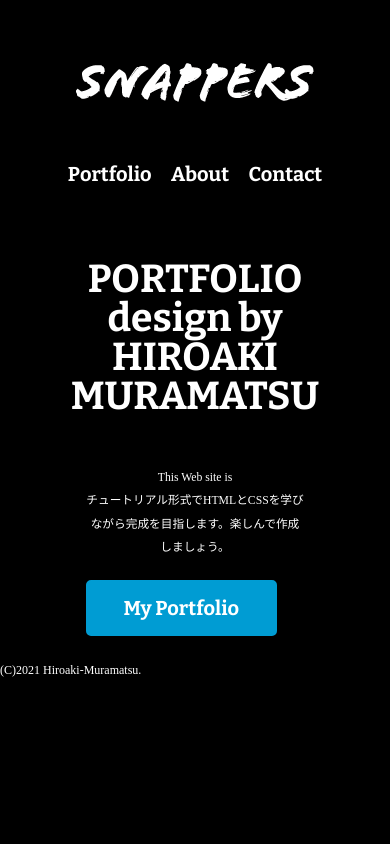
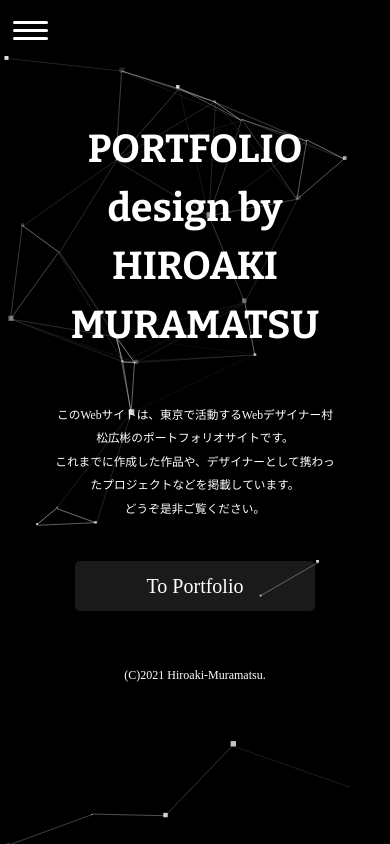
Before and after one commit to mrmt0703/portfolio, a plain HTML site: page index.html in a window 390 px wide. Drawn offline with nearby package versions, Linux system fonts and the light colour scheme.

Commit message:
ポートフォリオサイト "修正"

```diff
--- a/css/style.css
+++ b/css/style.css
@@ -1,9 +1,12 @@
 @charset "UTF-8";     /* 文字コードの記述 */
+@import 'https://fonts.googleapis.com/css?family=Open+Sans+Condensed:300';
 
 /* -----------------------
 ******  common.html  ******
 --------------------------*/
 body {
+  width: 100%;
+  margin: 0 auto;
   background-color: #ccc;
   color: #333;
   font-size: 15px;
@@ -11,55 +14,129 @@ body {
   margin: 0 auto;
 }
 a {
-  color: #3538aa;
+  color: #fff;
   text-decoration: none;
   cursor: pointer;
 }
+/*
+a:visited {
+  color: #009cd3; }            /* 訪問済みの状態 */
 
-a:visited {
-  color: #788d93;             /* 訪問済みの状態 */
-}
-a:hover {
-  text-decoration:underline;    /* リンク上でアンダーライン表示の状態 */
-}
+
 /* -----------------------
           header
 --------------------------*/
 header {
+  width: 90%;
   margin: 0 auto;
-  width: 80%;
-  height: 100px;
+  display: flex;
+  align-items: center;
 }
-.logo {
-  float: left;
-  margin-top: 40px;
+/*------------------------------
+
+  ここから下がハンバーガーメニュー
+  に関するCSS
+
+------------------------------*/
+
+/* チェックボックスは非表示に */
+.drawer-hidden {
+  display: none;
 }
-.global-nav {
-  float: right;
-  margin-top: 40px;
+/* ハンバーガーアイコンの設置スペース */
+.drawer-open {
+  display: flex;
+  height: 60px;
+  width: 60px;
+  justify-content: center;
+  align-items: center;
+  position: relative;
+  z-index: 100;/* 重なり順を一番上に */
+  cursor: pointer;
 }
-.global-nav li {
-  float: left;
-  margin: 0 20px;
-  font-size: 20px;
+
+/* ハンバーガーメニューのアイコン */
+.drawer-open span,
+.drawer-open span:before,
+.drawer-open span:after {
+  content: '';
+  display: block;
+  height: 3px;
+  width: 35px;
+  border-radius: 3px;
+  background: #fff;
+  transition: 0.5s;
+  position: absolute;
+}
+
+/* 三本線のうち一番上の棒の位置調整 */
+.drawer-open span:before {
+  bottom: 8px;
+}
+
+/* 三本線のうち一番下の棒の位置調整 */
+.drawer-open span:after {
+  top: 8px;
+}
+
+/* アイコンがクリックされたら真ん中の線を透明にする */
+#drawer-check:checked ~ .drawer-open span {
+  background: rgba(255, 255, 255, 0);
+}
+
+/* アイコンがクリックされたらアイコンが×印になように上下の線を回転 */
+#drawer-check:checked ~ .drawer-open span::before {
+  bottom: 0;
+  transform: rotate(225deg);
+}
+
+#drawer-check:checked ~ .drawer-open span::after {
+  top: 0;
+  transform: rotate(-225deg);
+}
+/* メニューのデザイン*/
+.drawer-content {
+  width: 100%;
+  height: 100%;
+  position: fixed;
+  top: 0;
+  left: 100%;/* メニューを画面の外に飛ばす */
+  z-index: 99;
+  background: #a9a9a9;
+  transition: .5s;
+}
+.drawer-list  {
+  padding: 0;
+}
+.drawer-list li {
   list-style: none;
-  font-family: 'Bitter', serif;
+  font-size: 1.5vw;
+  text-align: center;
+  padding: 40px 0;
+  transition: .3s;
+  -webkit-transform: scale(1);
+  transform: scale(1);
 }
-.global-nav li a {
-  color: #fff;
+.drawer-list li:hover {
+  -webkit-transform: scale(1.5);
+  transform: scale(1.5);
 }
-.global-nav li a:hover {
-  border-bottom: 2px solid #fff;
-  padding-bottom: 3px;
-  text-decoration: none;
+.drawer-list li:first-child {
+  margin-top: 15%;
 }
+
+/* アイコンがクリックされたらメニューを表示 */
+#drawer-check:checked ~ .drawer-content {
+  left: 0;/* メニューを画面に入れる */
+}
+
 /* -----------------------
           wrap
 --------------------------*/
 /* ※id属性にcssを適用する場合は、#(シャープ)の後ろにid名を記述していく */
 /* プロパティclearはfloatを解除するためのプロパティ。今回はheaderに付与されているがheader以降も反映されてしまうため記述が必要になる */
 #wrap {
-  width: 80%;
+  width: 90%;
   margin: 0 auto;
   clear: both;
   background-color: #fff;
@@ -74,10 +151,9 @@ header {
          footer
 --------------------------*/
 footer {
+  width: 80%;
   color: #fff;
   text-align: center;
-  padding: 20px 0;
-  background-color: #767671;
 }
 footer small {
   font-size: 12px;
@@ -87,7 +163,7 @@ footer small {
 ******  index.html  ******
 -------------------------*/
 #index {
-  background-image: url(/images/perfume-ring.jpg);
+  background-color: #000;
   background-repeat: no-repeat;         /* 繰り返しを制御する */
   background-position: center center;   /* 表示開始位置を指定する */
   background-attachment: fixed;         /* 表示位置を固定する */
@@ -100,8 +176,8 @@ footer small {
 }
 
 #index h1 {
-  font-size: 100px;
-  line-height: 1;
+  font-size: 4.5vw;
+  line-height: 1.3;
   color: #fff;
   font-family: 'Bitter', serif;
   margin-bottom: 50px;
@@ -111,32 +187,88 @@ footer small {
   margin-top: 150px;
 }
 #index p {
-  font-size: 16px;
+  font-size: 0.9vw;
   color: #fff;
 }
-.btn a {
-  background-color: #009cd3;
+
+/* --- To Portfolio ボタン --- */
+.btn {
+  line-height: 50px;
+  height: 50px;
+  text-align: center;
+  width: 240px;
+  cursor: pointer;
+  margin-top: 60px;
+}
+.btn-one {
   color: #fff;
   font-size: 20px;
-  font-family: 'Bitter', serif;
-  display: block;
-  width: 185px;                         /* inline要素からblock要素に変更し、横幅を指定 */
-  text-align: center;
-  line-height: 50px;
-  margin-top: 20px;                     /* 上下に高さを持たせるためにline-heightし中央寄せて本文とのバランスでmargin-topを指定 */
-  border-radius: 5px;                   /* ボタンの角を丸くする */
-  border: 3px solid #009cd3;          /* マウスを置いたときに色を反転させるためのcss */
+  transition: all 0.3s;
+  position: relative;
 }
-.btn a:hover {
-  text-decoration: none;
-  background-color: #fff;
-  color: #009cd3;                     /* 通常状態と真逆でcolorを設定することでわかりやすく反転する */
+.btn-one a {
+  transition: all 0.3s;
+  position: relative;
+  z-index: 98;
 }
+.btn-one::before {
+  content: '';
+  position: absolute;
+  bottom: 0;
+  left: 0;
+  width: 100%;
+  height: 100%;
+  z-index: 1;
+  opacity: 0;
+  transition: all 0.3s;
+  border-top-width: 1px;
+  border-bottom-width: 1px;
+  border-top-style: solid;
+  border-bottom-style: solid;
+  border-top-color: rgba(255,255,255,0.5);
+  border-bottom-color: rgba(255,255,255,0.5);
+  transform: scale(0.1, 1);
+}
+.btn-one:hover span {
+  letter-spacing: 3px;
+}
+.btn-one:hover::before {
+  opacity: 1;
+  transform: scale(1, 1);
+}
+.btn-one::after {
+  content: '';
+  position: absolute;
+  bottom: 0;
+  left: 0;
+  width: 100%;
+  height: 100%;
+  z-index: 1;
+  transition: all 0.3s;
+  background-color: rgba(255,255,255,0.1);
+  border-radius: 5px;
+}
+.btn-one:hover::after {
+  opacity: 0;
+  transform: scale(0.1, 1);
+}
+
 #index footer {
-  width: 100%;
-  margin: 150px auto 0 auto;
+  width: 90%;
+  margin: 80px auto 0 auto;
   text-align: left;
   background-color: transparent;         /* フッターの背景色も解除 */
+}
+
+/* ----- particles.js ------*/
+#index html,body {
+  height: 100%;/*高さを100%にして描画エリアをとる*/
+}
+#index #particles-js{
+	position:fixed;/*描画固定*/
+	z-index:-1;/*描画を一番下に*/
+	width: 100%;
+	height: 100%;
 }
 
 /*------------------------
@@ -391,6 +523,17 @@ a img:hover {
     margin: 0 auto;
     font-size: 1.9vw;
   }
+  header {
+    width: 100%;
+    margin: 0 auto;
+  }
+  .drawer-list li {
+    font-size: 4vw;
+    padding: 30px 0;
+  }
+  .drawer-list li:first-child {
+    margin-top: 30%;
+  }
   .main {
     float: none;
     width: auto;
@@ -416,8 +559,42 @@ a img:hover {
     padding: 30px 40px 10px;
     background-color: #f7f6f4;
   }
+  /* ------index.html-------- */
+  #index {
+    width: 100%;
+    margin: 0 auto;
+    text-align: center;
+
+  }
+  #index .content {
+    margin-top: 100px;
+  }
+  #index h1 {
+    font-size: 7vw;
+    line-height: 1.5;
+  }
+  #index p {
+    width: 100%;
+    margin: 0 auto;
+    font-size: 2vw;
+    color: #fff;
+  }
+  #index footer {
+    text-align: center;
+    margin-top: 0;
+  }
+  #index .btn {
+    margin: 100px 0 100px 0;
+  }
+  #index .btn-box {
+    display: flex;
+    justify-content: center;
+  }
 }
-/* 画面サイズが600px以下の場合に適用　スマホ */
+
+/*--------------------
+画面サイズが600px以下の場合に適用(スマホ)
+---------------------- */
 @media screen and (max-width:600px){
   body {
     font-size: 3.5vw;         /*vw(ビューポート)・・・Webブラウザに対する割合で利用者の端末に合わせて自動雨滴に切り替わる優れもの*/
@@ -429,25 +606,10 @@ a img:hover {
     font-size: 6vw;
   }
   header {
-    width: auto;
-    margin: 0 5%;
+    width: 100%;
+    margin: 0;
   }
-  .logo {
-    float: none;
-    margin-top: 60px;
-    text-align: center;
-  }
-  .global-nav {
-    float: none;
-    text-align: center;
-    margin-top: 40px;
-    padding: 0;
-  }
-  .global-nav li {
-    display: inline;
-    float: none;
-    margin: 0 8px;
-  }
+
   #wrap {
     margin-top: 40px;
     padding: 35px 0 0;
@@ -475,26 +637,30 @@ a img:hover {
   }
 /* --- index.html --- */
   #index {
-    width: 100%;
-    margin: 0 auto;
     text-align: center;
-    background-image: none;
-    background-color: #000;
   }
   #index .content {
-    margin-top: 100px;
+    margin-top: 60px;
   }
   #index h1 {
     font-size: 10vw;
-    line-height: 1;
+    line-height: 1.5;
   }
   #index p {
-    width: 70%;
+    width: 80%;
     margin: 0 auto;
     font-size: 3vw;
     color: #fff;
   }
   #index footer {
+    text-align: center;
     margin-top: 0;
   }
+  #index .btn {
+    margin: 40px 0 50px 0;
+  }
+  #index .btn-box {
+    display: flex;
+    justify-content: center;
+  }
 }
--- a/index.html
+++ b/index.html
@@ -10,31 +10,46 @@
 <link href="/images/favicon.ico" rel="shortcut icon">
 </head>
 <!-- 他のページと区別するためbodyタグにid属性を設定 -->
+<div id="particles-js"></div>
 <body id="index">
 <!----------------------
         header
 ----------------------->
 <header>
-  <div class="logo">
-      <a href="/index.html"><img src="./images/logo.png" alt="SNAPPERS"></a>
+  <!-- ハンバーガーメニュー部分 -->
+  <div class="drawer">
+    <!-- ハンバーガーメニューの表示・非表示を切り替えるチェックボックス -->
+    <input type="checkbox" id="drawer-check" class="drawer-hidden" >
+    <!-- ハンバーガーアイコン -->
+    <label for="drawer-check" class="drawer-open"><span></span></label>
+    <!-- メニュー -->
+    <nav class="drawer-content">
+      <ul class="drawer-list">
+        <li class="drawer-item">
+          <a href="portfolio.html">Portfolio</a>
+        </li>
+        <li class="drawer-item">
+          <a href="about.html">About</a>
+        </li>
+        <li class="drawer-item">
+          <a href="contact.html">Contact</a>
+        </li>
+      </ul>
+    </nav>
   </div>
-  <nav>
-  <ul class="global-nav">
-    <li><a href="portfolio.html">Portfolio</a></li>
-    <li><a href="about.html">About</a></li>
-    <li><a href="contact.html">Contact</a></li>
-  </ul>
-</nav>
 </header>
-
 <!----------------------
          wrap
 ----------------------->
 <div id="wrap">
   <div class="content">
     <h1>PORTFOLIO <br>design by <br>HIROAKI MURAMATSU</h1>
-    <p>This Web site is <br>チュートリアル形式でHTMLとCSSを学びながら完成を目指します。楽しんで作成しましょう。</p>
-    <p class="btn"><a href="/portfolio.html">My Portfolio</a></p>
+    <p>このWebサイトは、東京で活動するWebデザイナー村松広彬のポートフォリオサイトです。<br>これまでに作成した作品や、デザイナーとして携わったプロジェクトなどを掲載しています。<br>どうぞ是非ご覧ください。</p>
+    <div class="btn-box">
+      <div class="btn btn-one">
+      <a href="portfolio.html">To Portfolio</a>
+      </div>
+    </div>
   </div>
 </div>
 <!----------------------
@@ -43,5 +58,7 @@
 <footer>
   <small>(C)2021 Hiroaki-Muramatsu.</small>
 </footer>
+<script src="http://cdn.jsdelivr.net/particles.js/2.0.0/particles.min.js"></script>
+<script src="particles.js"></script>
 </body>
 </html>
--- /dev/null
+++ b/particles.js
@@ -0,0 +1,82 @@
+particlesJS("particles-js",{
+  "particles":{
+    "number":{
+      "value":70,//この数値を変更すると幾何学模様の数が増減できる
+      "density":{
+        "enable":true,
+        "value_area":800
+      }
+    },
+    "color":{
+      "value":"#ffffff"//色
+    },
+    "shape":{
+      "type":"polygon",//形状はpolygonを指定
+      "stroke":{
+        "width":0,
+      },
+  "polygon":{
+    "nb_sides":4//多角形の角の数
+  },
+  "image":{
+    "width":190,
+    "height":100
+  }
+  },
+    "opacity":{
+    "value":0.664994832269074,
+    "random":false,
+    "anim":{
+      "enable":true,
+      "speed":2.2722661797524872,
+      "opacity_min":0.08115236356258881,
+      "sync":false
+    }
+    },
+    "size":{
+      "value":3,
+      "random":true,
+      "anim":{
+        "enable":false,
+        "speed":40,
+        "size_min":0.1,
+        "sync":false
+      }
+    },
+    "line_linked":{
+      "enable":true,
+      "distance":150,
+      "color":"#ffffff",
+      "opacity":0.6,
+      "width":1
+    },
+    "move":{
+      "enable":true,
+      "speed":6,//この数値を小さくするとゆっくりな動きになる
+      "direction":"none",//方向指定なし
+      "random":false,//動きはランダムにしない
+      "straight":false,//動きをとどめない
+      "out_mode":"out",//画面の外に出るように描写
+      "bounce":false,//跳ね返りなし
+      "attract":{
+        "enable":false,
+        "rotateX":600,
+        "rotateY":961.4383117143238
+      }
+    }
+  },
+  "interactivity":{
+    "detect_on":"canvas",
+    "events":{
+      "onhover":{
+        "enable":false,
+        "mode":"repulse"
+      },
+  "onclick":{
+    "enable":false,
+  },
+  "resize":true
+    }
+  },
+  "retina_detect":true
+});
```
Also changed, not shown: common.html (+21 -9 lines), contact.html (+3 -3 lines), particlesjs-config.json (added, +110 -0 lines).
